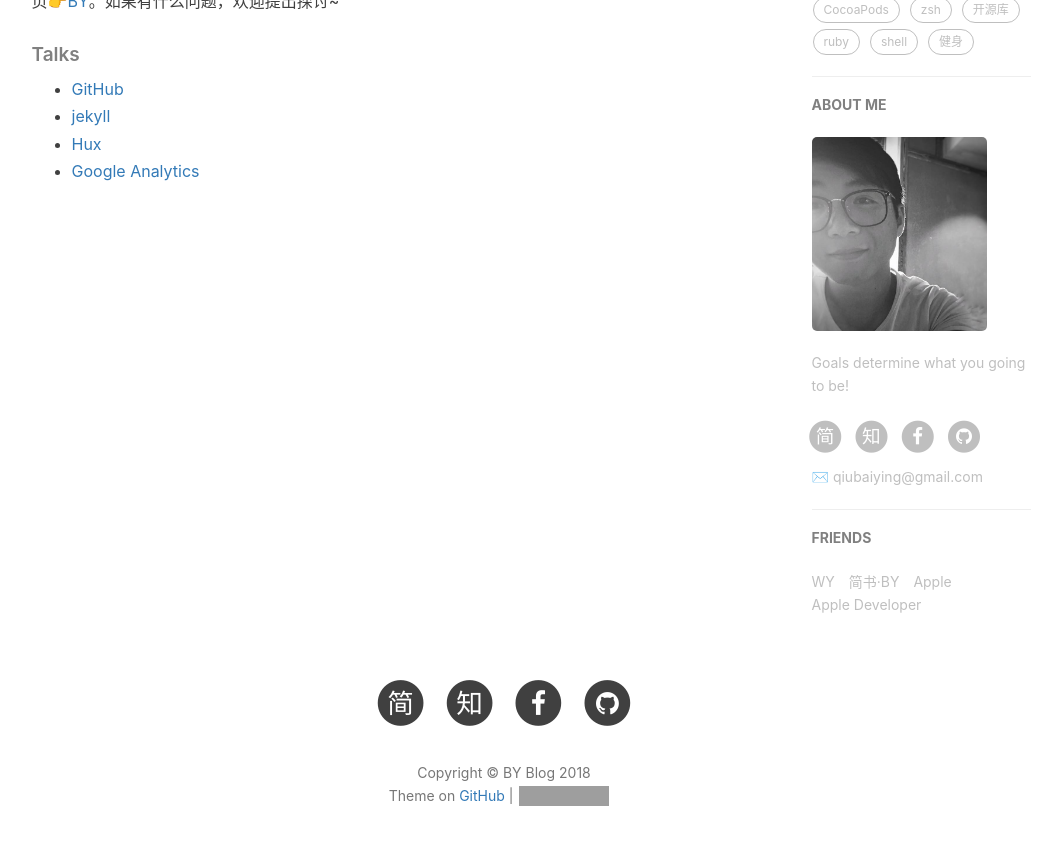
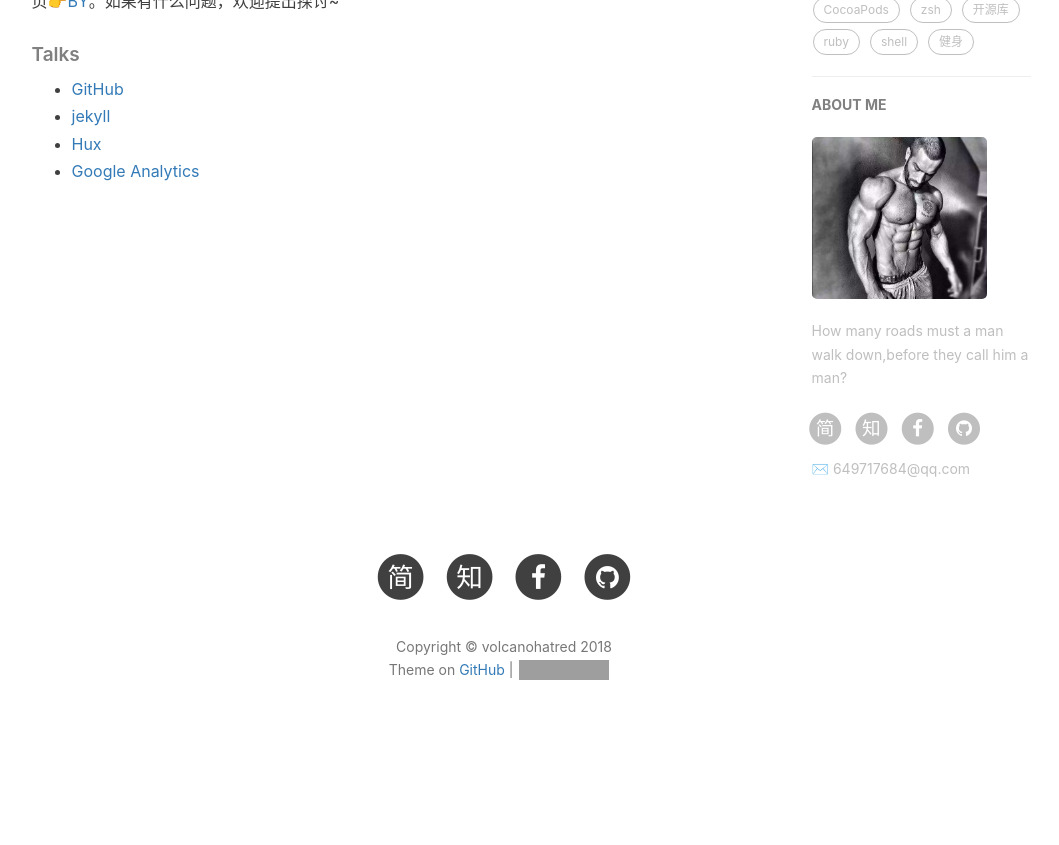
Before and after one commit to volcanohatred/volcanohatred.github.io, a Jekyll site: the page built from about.html, in a window 1280 px wide and 900 px high, scrolled down 713 px. Shown: the top 845 px of the window, without its empty margins (136-1195 px from the left). Built offline with Jekyll 4.4.1, drawn with Linux system fonts in a browser that asks for light colours; nearby versions of some CDN libraries; comment, search, counter and statistics services are not loaded; after the commit the page ends 1487 px from its top, so only the background shows below that; grey boxes are pictures that could not be loaded.

Commit message:
Update _config.yml

```diff
--- a/_config.yml
+++ b/_config.yml
@@ -1,29 +1,29 @@
 # Site settings
-title: BY Blog
-SEOTitle: 柏荧的博客 | BY Blog
+title: volcanohatred
+SEOTitle: volcanohatred的博客
 header-img: img/post-bg-desk.jpg
-email: qiubaiying@gmail.com
-description: "Every failure is leading towards success."
-keyword: "BY, BY Blog, 柏荧的博客, qiubaiying, 邱柏荧, iOS, Apple, iPhone"
-url: "http://qiubaiying.github.io"          # your host, for absolute URL
+email: 649717684@qq.com
+description: "what is safe?"
+keyword: "渗透测试，内核，volcanohatred的博客, volcanohatred, windows,内网渗透"
+url: "http://volcanohatred.github.io"          # your host, for absolute URL
 baseurl: ""      # for example, '/blog' if your blog hosted on 'host/blog'
-github_repo: "https://github.com/qiubaiying/qiubaiying.github.io.git" # you code repository
+github_repo: "https://github.com/volcanohatred/volcanohatred.github.io.git" # you code repository
 
 # Sidebar settings
 sidebar: true                           # whether or not using Sidebar.
-sidebar-about-description: "Goals determine what you going to be!"
-sidebar-avatar: /img/about-BY-gentle.jpg      # use absolute URL, seeing it's used in both `/` and `/about/`
+sidebar-about-description: "How many roads must a man walk down,before they call him a man?"
+sidebar-avatar: /img/volcanohatred.jpg      # use absolute URL, seeing it's used in both `/` and `/about/`
 
 
 
 # SNS settings
 RSS: false
-# weibo_username:     qiubaiying
-zhihu_username:     qiubaiying
-github_username:    qiubaiying
-facebook_username:  baiying.qiu.7
-jianshu_username:   e71990ada2fd
-#twitter_username:   qiubaiying
+# weibo_username:     volcanohatred
+zhihu_username:     volcanohatred
+github_username:    volcanohatred
+facebook_username:  volcanohatred
+jianshu_username:   volcanohatred
+#twitter_username:   volcanohatred
 
 
 
@@ -97,18 +97,3 @@ service-worker: true
 
 
 # Friends
-friends: [
-    {
-        title: "WY",
-        href: "http://zhengwuyang.com"
-    },{
-        title: "简书·BY",
-        href: "http://www.jianshu.com/u/e71990ada2fd"
-    },{
-        title: "Apple",
-        href: "https://apple.com"
-    },{
-        title: "Apple Developer",
-        href: "https://developer.apple.com/"
-    }
-]
```
